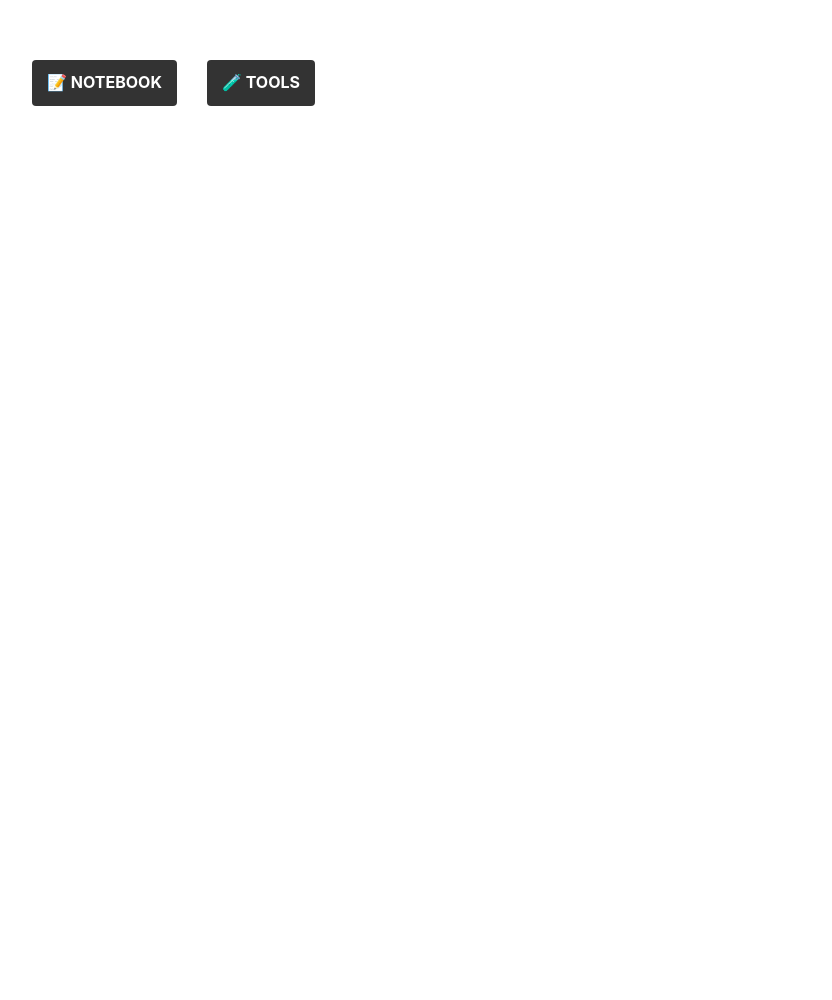
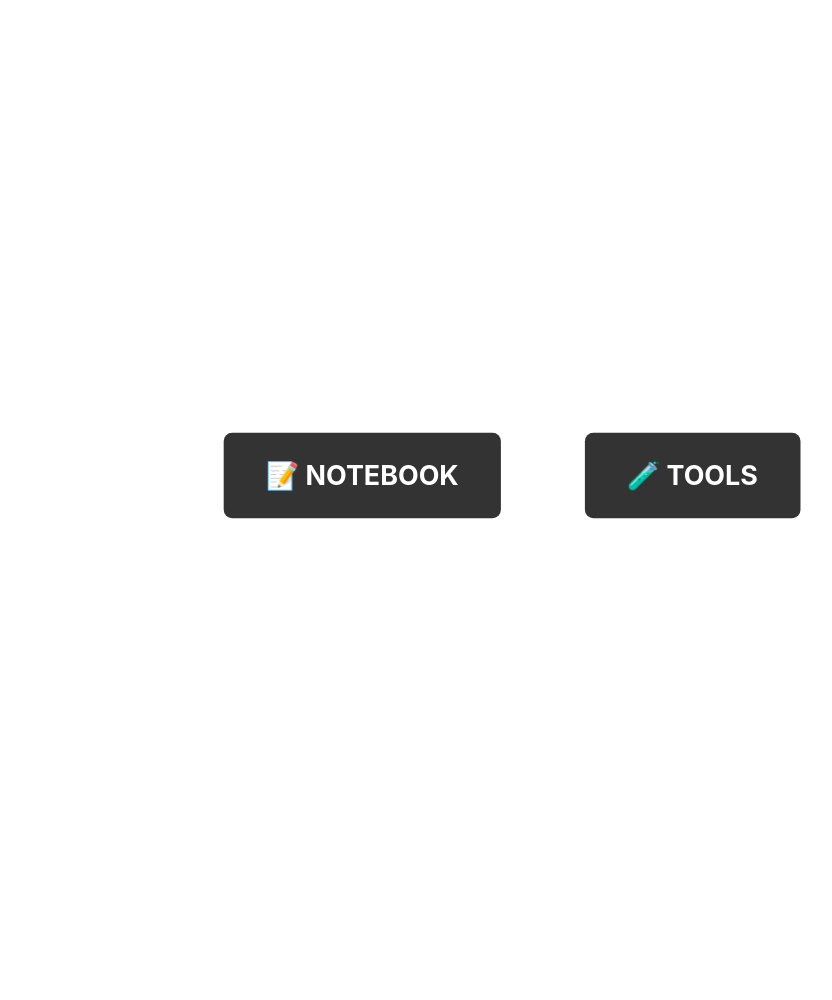
Before and after one commit to rosenj7/bubbamurphy.github.io, a Jekyll site: the page built from index.html, in a window 1280 px wide. Shown: the whole page, without its empty margins (128-960 px from the left). Built offline with Jekyll 4.4.1, drawn with Linux system fonts in a browser that asks for light colours; before the commit the page ends 900 px from its top, so only the background shows below that.

Commit message:
Update default.html

```diff
--- a/_layouts/default.html
+++ b/_layouts/default.html
@@ -5,18 +5,64 @@
     <meta name="viewport" content="width=device-width, initial-scale=1.0">
     <title>{{ page.title }} | Kitchen Canvas</title>
     <style>
-        body { font-family: -apple-system, BlinkMacSystemFont, "Segoe UI", Roboto, monospace; max-width: 960px; margin: 40px auto; padding: 20px; line-height: 1.6; color: #333; }
-        h1 { border-bottom: 2px solid #d35400; padding-bottom: 10px; color: #111; }
+    body {
+        font-family: -apple-system, BlinkMacSystemFont, "Segoe UI", Roboto, monospace;
+        max-width: 960px;
+        margin: 0 auto; /* Remove top margin */
+        padding: 50px 20px;
+        line-height: 1.6;
+        color: #333;
+        height: 100vh; /* Full screen height */
+        display: flex;
+        justify-content: center; /* Center horizontally */
+        align-items: center; /* Center vertically */
+        flex-direction: column;
+    }
 
-        /* Two-Pillar Menu Styling */
-        .nav-bar { display: flex; gap: 30px; margin-bottom: 50px; }
-        .nav-pillar { position: relative; }
-        .nav-header { font-weight: bold; padding: 10px 15px; background: #333; color: white; border-radius: 4px; cursor: pointer; }
-        .dropdown { display: none; position: absolute; background-color: #f9f9f9; min-width: 200px; box-shadow: 0px 8px 16px 0px rgba(0,0,0,0.2); z-index: 1; border-radius: 4px; padding: 5px 0; }
-        .dropdown a { color: black; padding: 12px 16px; text-decoration: none; display: block; }
-        .dropdown a:hover { background-color: #f1f1f1; color: #d35400; }
-        .nav-pillar:hover .dropdown { display: block; } /* The Hover Magic */
-    </style>
+    /* Two-Pillar Menu Styling */
+    .nav-bar {
+        display: flex;
+        gap: 60px; /* Increased gap */
+        margin-bottom: 50px;
+        transform: scale(1.4); /* Make the entire menu 40% bigger */
+    }
+    .nav-pillar { position: relative; }
+    .nav-header {
+        font-weight: bold;
+        padding: 15px 30px; /* Increased padding for size */
+        background: #333;
+        color: white;
+        border-radius: 6px; /* Slightly rounder corners */
+        cursor: pointer;
+        font-size: 1.2em; /* Slightly larger text */
+        transition: background-color 0.2s; /* Hover effect */
+    }
+    .nav-header:hover {
+        background-color: #d35400; /* Orange hover effect */
+    }
+
+    .dropdown {
+        display: none;
+        position: absolute;
+        background-color: #f9f9f9;
+        min-width: 200px;
+        box-shadow: 0px 8px 16px 0px rgba(0,0,0,0.3);
+        z-index: 1;
+        border-radius: 4px;
+        padding: 5px 0;
+        left: 50%; /* Start dropdown from center of header */
+        transform: translateX(-50%); /* Pull back 50% of width to truly center */
+        top: 100%; /* Place right below the header */
+    }
+    .dropdown a {
+        color: black;
+        padding: 12px 16px;
+        text-decoration: none;
+        display: block;
+    }
+    .dropdown a:hover { background-color: #f1f1f1; color: #d35400; }
+    .nav-pillar:hover .dropdown { display: block; }
+</style>
 </head>
 <body>
 
```
